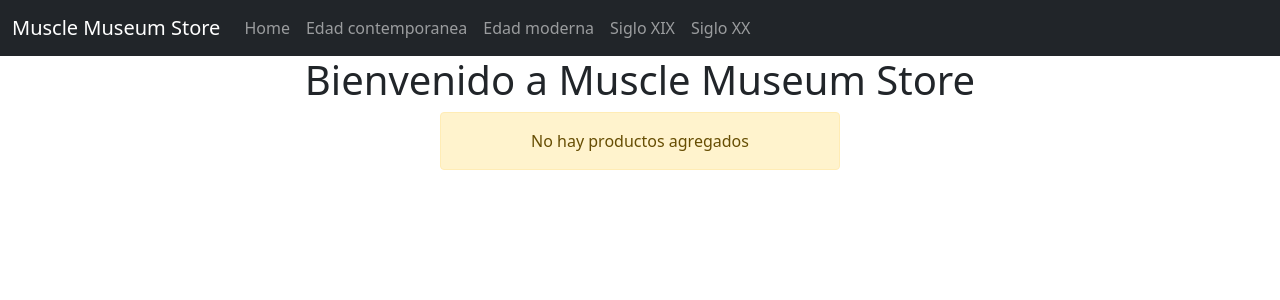
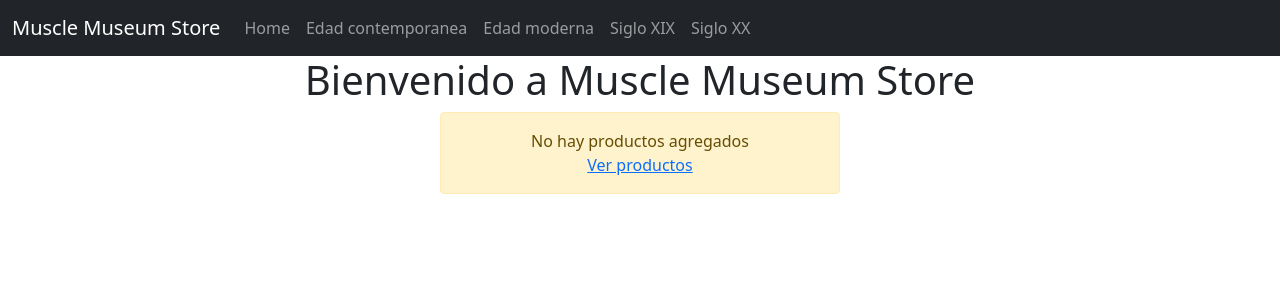
Before and after one commit to ktatianna/muscle-museum-store, a React (Create React App) app: page /cart in a window 1280 px wide. Shown: the top 300 px of the page. Built offline with nearby package versions, Linux system fonts and the light colour scheme.

Commit message:
add link

```diff
--- a/src/components/Cart/Cart.js
+++ b/src/components/Cart/Cart.js
@@ -1,4 +1,5 @@
 import { Table, Button } from "react-bootstrap";
+import { NavLink } from 'react-router-dom'
 import './Cart.css';
 import { useContext } from "react"
 import CartContext from "../../context/CartContext"
@@ -11,6 +12,8 @@ const Cart = () => {
     return (
       <div className="alert alert-warning alert-cart" role="alert">
         No hay productos agregados
+        <br/>
+        <NavLink to='/'>Ver productos</NavLink>
       </div>
     )
   }
--- a/src/components/CartWidget/CartWidget.js
+++ b/src/components/CartWidget/CartWidget.js
@@ -1,11 +1,13 @@
 import cartIcon from "./cart.png";
 import { useContext } from "react";
 import CartContext from "../../context/CartContext";
+import { NavLink } from 'react-router-dom'
 
 const CartWidget = () => {
   const { getQuantity } = useContext(CartContext);
 
   return (
+    <NavLink to='/cart'>
     <div className="d-flex">
       <div className="navbar-brand  mb-0 h1 icon-cart">
         <span className="badge bg-danger badgeCart cartIcon">
@@ -20,6 +22,7 @@ const CartWidget = () => {
         />
       </div>
     </div>
+    </NavLink>
   );
 };
 
```
